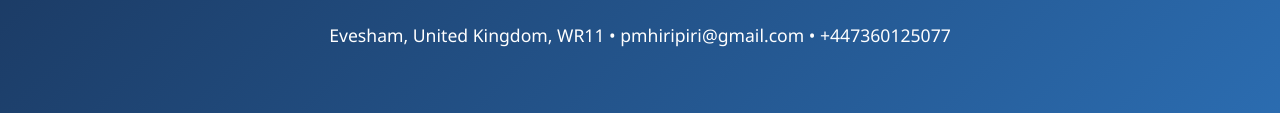
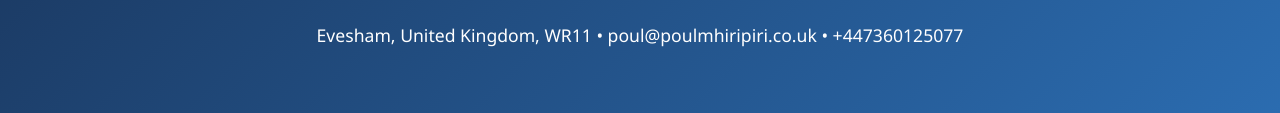
Before and after one commit to poulmhiripiri/poulmhiripiri-webPage, a plain HTML site: page index.html in a window 1280 px wide. Shown: the part 179-292 px from the top of the page. Drawn offline with Linux system fonts and the light colour scheme.

Commit message:
Update email address in contact info

```diff
--- a/index.html
+++ b/index.html
@@ -152,7 +152,7 @@
         <h2>Network Infrastructure Engineer</h2>
         <div class="contact-info">
             Evesham, United Kingdom, WR11 •
-            <a href="mailto:pmhiripiri@gmail.com">pmhiripiri@gmail.com</a> •
+            <a href="mailto:poul@poulmhiripiri.co.uk">poul@poulmhiripiri.co.uk</a> •
             <a href="tel:+447360125077">+447360125077</a>
         </div>
     </header>
```
